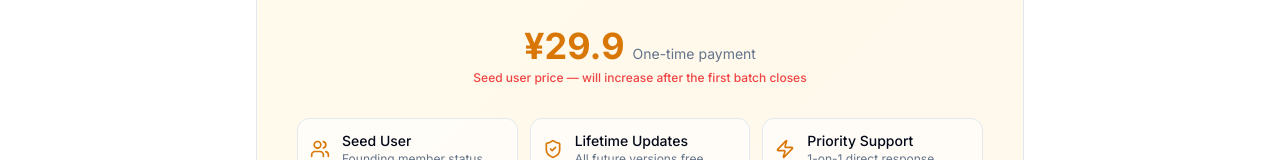
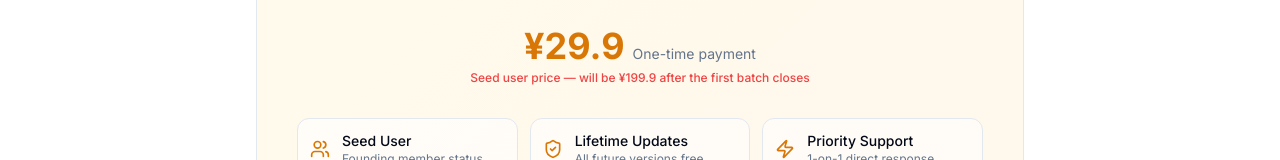
Before and after one commit to CodingGyd/opc-homePage, a Next.js app: page /en/support in a window 1280 px wide. Shown: the part 396-556 px from the top of the page. Built offline with nearby package versions, Linux system fonts and the light colour scheme.

Commit message:
Add original price 199.9 to seed user urgency text

```diff
--- a/components/home/Supporter.tsx
+++ b/components/home/Supporter.tsx
@@ -38,8 +38,8 @@ export function Supporter() {
               <span className="text-sm text-muted-foreground ml-2">{t('price_label')}</span>
               <div className="mt-1 text-xs text-red-500 font-medium">
                 {locale === 'en'
-                  ? 'Seed user price — will increase after the first batch closes'
-                  : '种子用户专享价 — 首批名额满后恢复原价'}
+                  ? 'Seed user price — will be ¥199.9 after the first batch closes'
+                  : '种子用户专享价 — 首批名额满后恢复原价199.9'}
               </div>
             </div>
 
```
